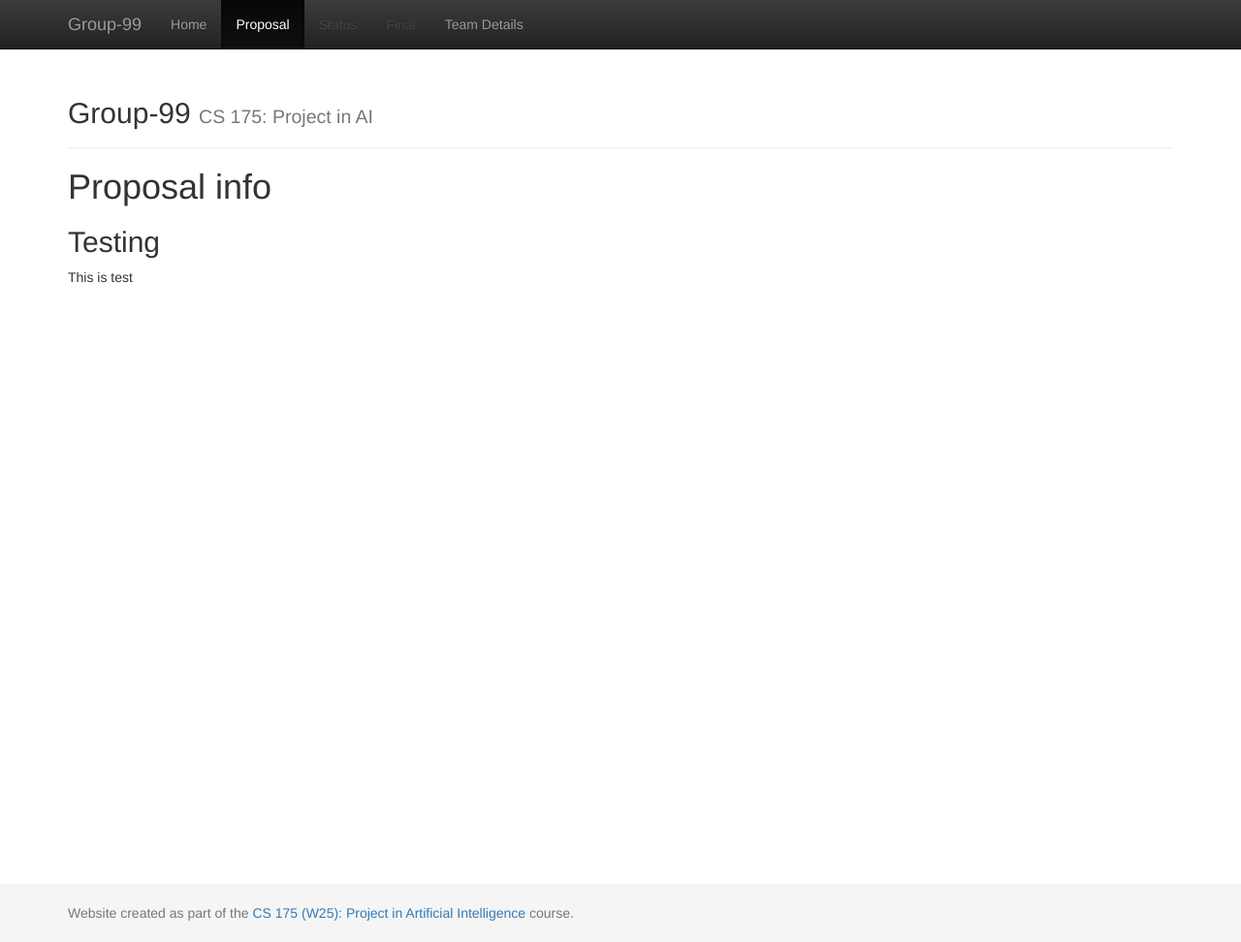
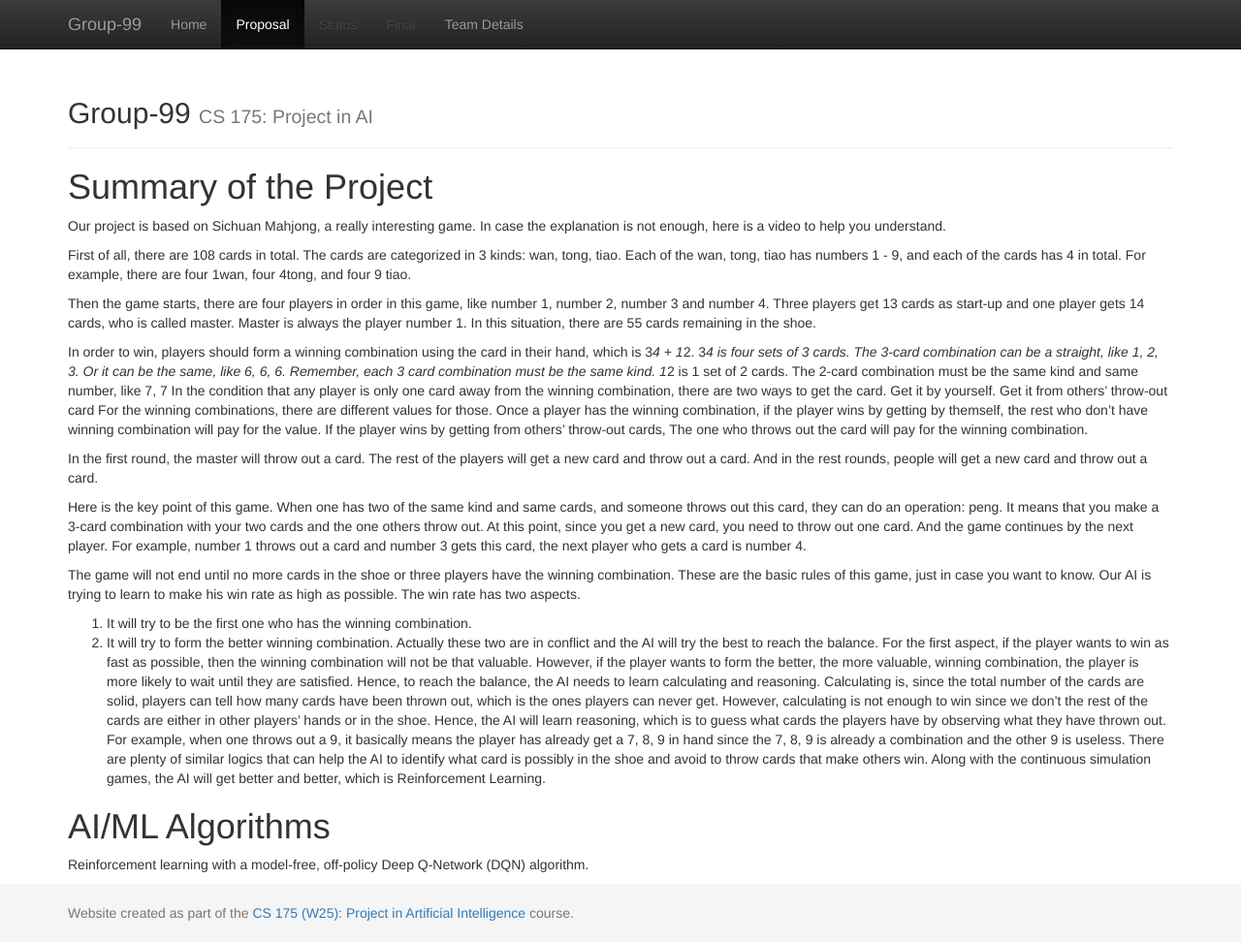
Before and after one commit to lzxtxdys/Sichuan-Mahjong, a Jekyll site: the page built from docs/proposal.md, in a window 1280 px wide and 972 px high. Shown: the whole window at 97% size. Built offline with Jekyll 4.4.1, drawn with Linux system fonts in a browser that asks for light colours.

Commit message:
modify the proposal

```diff
--- a/docs/proposal.md
+++ b/docs/proposal.md
@@ -3,8 +3,31 @@ layout: default
 title: Proposal
 ---
 
-# Proposal info
+# Summary of the Project
+Our project is based on Sichuan Mahjong, a really interesting game. In case the explanation is not enough, here is a video to help you understand.
 
-## Testing
+First of all, there are 108 cards in total. The cards are categorized in 3 kinds: wan, tong, tiao. Each of the wan, tong, tiao has numbers 1 - 9, and each of the cards has 4 in total. For example, there are four 1wan, four 4tong, and four 9 tiao.
 
-This is test
+Then the game starts, there are four players in order in this game, like number 1, number 2, number 3 and number 4. Three players get 13 cards as start-up and one player gets 14 cards, who is called master. Master is always the player number 1. In this situation, there are 55 cards remaining in the shoe.
+
+In order to win, players should form a winning combination using the card in their hand, which is 3*4 + 1*2.
+3*4 is four sets of 3 cards. The 3-card combination can be a straight, like 1, 2, 3. Or it can be the same, like 6, 6, 6. Remember, each 3 card combination must be the same kind.
+1*2 is 1 set of 2 cards. The 2-card combination must be the same kind and same number, like 7, 7
+In the condition that any player is only one card away from the winning combination, there are two ways to get the card.
+Get it by yourself.
+Get it from others’ throw-out card
+For the winning combinations, there are different values for those. Once a player has the winning combination, if the player wins by getting by themself, the rest who don’t have winning combination will pay for the value. If the player wins by getting from others’ throw-out cards, The one who throws out the card will pay for the winning combination.
+
+In the first round, the master will throw out a card. The rest of the players will get a new card and throw out a card. And in the rest rounds, people will get a new card and throw out a card.
+
+Here is the key point of this game. When one has two of the same kind and same cards, and someone throws out this card, they can do an operation: peng. It means that you make a 3-card combination with your two cards and the one others throw out. At this point, since you get a new card, you need to throw out one card. And the game continues by the next player. For example, number 1 throws out a card and number 3 gets this card, the next player who gets a card is number 4.
+
+The game will not end until no more cards in the shoe or three players have the winning combination.
+These are the basic rules of this game, just in case you want to know.  Our AI is trying to learn to make his win rate as high as possible. The win rate has two aspects.
+1. It will try to be the first one who has the winning combination.
+2. It will try to form the better winning combination.
+Actually these two are in conflict and the AI will try the best to reach the balance. For the first aspect, if the player wants to win as fast as possible, then the winning combination will not be that valuable. However, if the player wants to form the better, the more valuable, winning combination, the player is more likely to wait until they are satisfied. Hence, to reach the balance, the AI needs to learn calculating and reasoning. Calculating is, since the total number of the cards are solid, players can tell how many cards have been thrown out, which is the ones players can never get. However, calculating is not enough to win since we don’t the rest of the cards are either in other players’ hands or in the shoe. Hence, the AI will learn reasoning, which is to guess what cards the players have by observing what they have thrown out. For example, when one throws out a 9, it basically means the player has already get a 7, 8, 9 in hand since the 7, 8, 9 is already a combination and the other 9 is useless. There are plenty of similar logics that can help the AI to identify what card is possibly in the shoe and avoid to throw cards that make others win. Along with the continuous simulation games, the AI will get better and better, which is Reinforcement Learning.
+
+
+# AI/ML Algorithms
+Reinforcement learning with a model-free, off-policy Deep Q-Network (DQN) algorithm.
```
